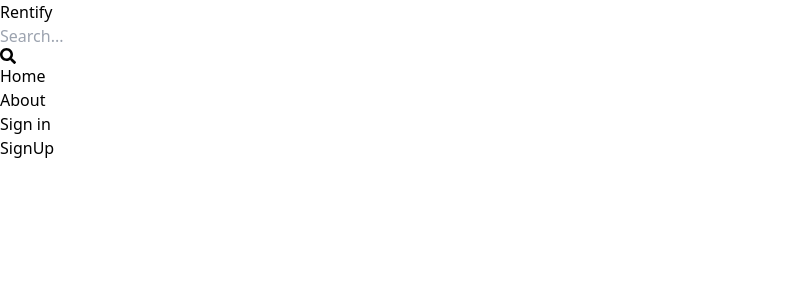
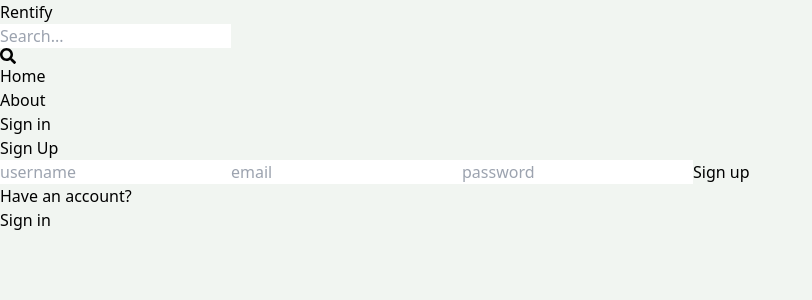
Before and after one commit to Sumitkumar9075/mern-estate, a React (Vite) app in the folder client/: page /sign-up in a window 1280 px wide. Shown: the top 300 px of the page, without its empty margins (0-812 px from the left). Built offline with nearby package versions, Linux system fonts and the light colour scheme.

Commit message:
completed signup ui page

```diff
--- a/client/src/index.css
+++ b/client/src/index.css
@@ -1,3 +1,7 @@
 @tailwind base;
 @tailwind components;
 @tailwind utilities;
+
+body{
+    background-color: rgb(241 ,245 ,241)
+}
--- a/client/src/pages/SignUp.jsx
+++ b/client/src/pages/SignUp.jsx
@@ -1,7 +1,22 @@
-import React from 'react'
+import React from 'react';
+import { Link } from 'react-router-dom';
 
 export default function SignUp() {
   return (
-    <div>SignUp</div>
-  )
+    <div className='p-3 max-w-lg mx-auto'>
+      <h1 className='text-3xl text-center font-semibold my-7'>Sign Up</h1>
+      <form className='flex flex-col gap-4'>
+        <input type="text" placeholder='username' className='border p-3 rounded-lg' id='username' />
+        <input type="email" placeholder='email' className='border p-3 rounded-lg' id='email' />
+        <input type="password" placeholder='password' className='border p-3 rounded-lg' id='password' />
+        <button className='bg-slate-700 text-white p-3 rounded-lg uppercase hover:opacity-95 disabled:opacity-80'>Sign up</button>
+      </form>
+      <div className="flex gap-2 mt-5">
+        <p>Have an account?</p>
+        <Link to={"/sign-in"}>
+          <span className='text-blue-700'>Sign in</span>
+        </Link>
+      </div>
+    </div>
+  );
 }
```
